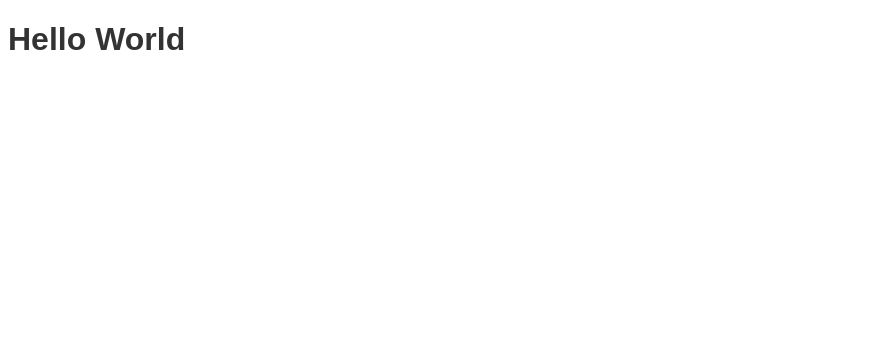
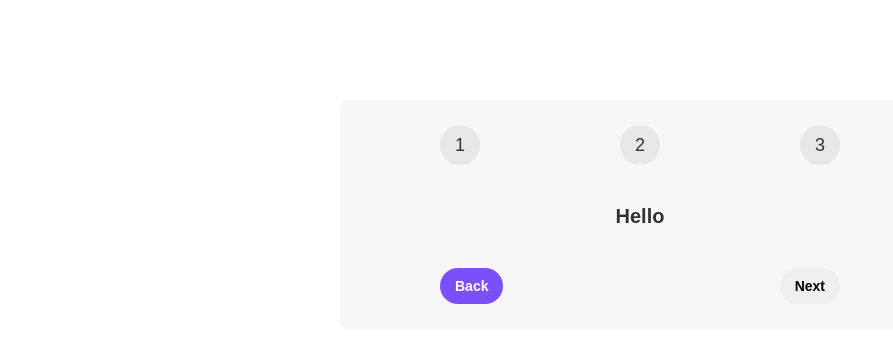
Before and after one commit to ShubhamAdelkar/steps-react, a React (Create React App) app: page / in a window 1280 px wide. Shown: the top 342 px of the page, without its empty margins (0-893 px from the left). Built offline with nearby package versions, Linux system fonts and the light colour scheme.

Commit message:
UI development

```diff
--- a/src/App.js
+++ b/src/App.js
@@ -1,8 +1,19 @@
 import "./index.css";
 function App() {
   return (
-    <div>
-      <h1>Hello World</h1>
+    <div className="steps">
+      <div className="numbers">
+        <div>1</div>
+        <div>2</div>
+        <div>3</div>
+      </div>
+      <p className="message">Hello</p>
+      <div className="buttons">
+        <button style={{ backgroundColor: "#7950f9", color: "#fff" }}>
+          Back
+        </button>
+        <button>Next</button>
+      </div>
     </div>
   );
 }
```
